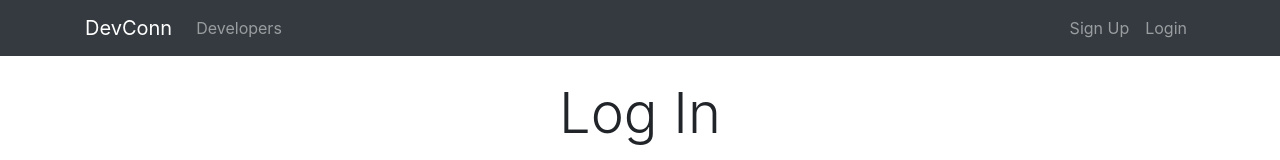
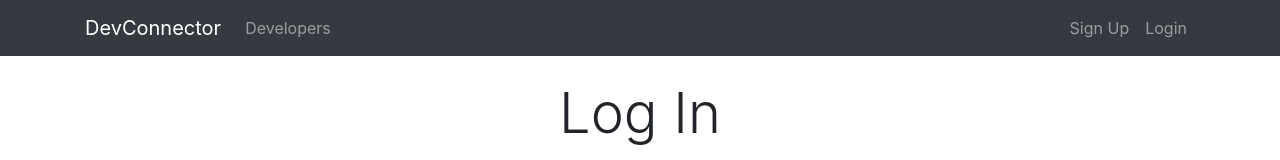
Before and after one commit to deanban/devcon-mern, a React (Create React App) app in the folder client/: page /Login in a window 1280 px wide. Shown: the top 160 px of the page. Built offline with nearby package versions, Linux system fonts and the light colour scheme.

Commit message:
logout done

```diff
--- a/client/src/App.js
+++ b/client/src/App.js
@@ -5,7 +5,7 @@
 import store from "./store";
 import jwt_decode from "jwt-decode";
 import setAuthToken from "./utils/setAuthToken";
-import { setCurrentUser } from "./actions/authActions";
+import { setCurrentUser, logoutUser } from "./actions/authActions";
 
 import Navbar from "./components/layout/Navbar";
 import Footer from "./components/layout/Footer";
@@ -20,6 +20,12 @@
   const decoded = jwt_decode(localStorage.jwtToken);
   //set user and isAuthenticated
   store.dispatch(setCurrentUser(decoded));
+  //check for expired token
+  const currentTime = Date.now() / 1000
+  if(decoded.exp < currentTime){
+    //logout user
+    store.dispatch(logoutUser())
+  }
 }
 
 class App extends Component {
--- a/client/src/actions/authActions.js
+++ b/client/src/actions/authActions.js
@@ -48,3 +48,13 @@
     payload: decoded
   };
 };
+
+//log user out
+export const logoutUser = () => dispatch => {
+  //remove token
+  localStorage.removeItem("jwtToken");
+  //remove auth header for future request
+  setAuthToken(false);
+  //set current user to empty object which will set isAuthenticated to false
+  dispatch(setCurrentUser({}));
+};
--- a/client/src/components/layout/Navbar.js
+++ b/client/src/components/layout/Navbar.js
@@ -1,13 +1,59 @@
-import React, { Component } from "react";
-import { Link } from "react-router-dom";
+import React, { Component } from 'react';
+import { Link } from 'react-router-dom';
+import PropTypes from 'prop-types';
+import { connect } from 'react-redux';
+import { logoutUser } from '../../actions/authActions';
 
-export default class Navbar extends Component {
+class Navbar extends Component {
+  _onLogoutClick = (event) => {
+    event.preventDefault();
+    this.props.logoutUser();
+  }
+
   render() {
+    const { isAuthenticated, user } = this.props.auth;
+
+    const authLinks = (
+      <ul className="navbar-nav ml-auto">
+        <li className="nav-item">
+          <a
+            href=""
+            onClick={this._onLogoutClick}
+            className="nav-link"
+          >
+            <img
+              className="rounded-circle"
+              src={user.avatar}
+              alt={user.name}
+              style={{ width: '25px', marginRight: '5px' }}
+              title="You must have a Gravatar connected to your email to display an image"
+            />{' '}
+            Logout
+          </a>
+        </li>
+      </ul>
+    );
+
+    const guestLinks = (
+      <ul className="navbar-nav ml-auto">
+        <li className="nav-item">
+          <Link className="nav-link" to="/register">
+            Sign Up
+          </Link>
+        </li>
+        <li className="nav-item">
+          <Link className="nav-link" to="/login">
+            Login
+          </Link>
+        </li>
+      </ul>
+    );
+
     return (
       <nav className="navbar navbar-expand-sm navbar-dark bg-dark mb-4">
         <div className="container">
           <Link className="navbar-brand" to="/">
-            DevConn
+            DevConnector
           </Link>
           <button
             className="navbar-toggler"
@@ -22,27 +68,26 @@
             <ul className="navbar-nav mr-auto">
               <li className="nav-item">
                 <Link className="nav-link" to="/profiles">
-                  {" "}
+                  {' '}
                   Developers
                 </Link>
               </li>
             </ul>
-
-            <ul className="navbar-nav ml-auto">
-              <li className="nav-item">
-                <Link className="nav-link" to="/register">
-                  Sign Up
-                </Link>
-              </li>
-              <li className="nav-item">
-                <Link className="nav-link" to="login">
-                  Login
-                </Link>
-              </li>
-            </ul>
+            {isAuthenticated ? authLinks : guestLinks}
           </div>
         </div>
       </nav>
     );
   }
 }
+
+Navbar.propTypes = {
+  logoutUser: PropTypes.func.isRequired,
+  auth: PropTypes.object.isRequired
+};
+
+const mapStateToProps = state => ({
+  auth: state.auth
+});
+
+export default connect(mapStateToProps, { logoutUser })(Navbar);
--- a/client/src/reducers/authReducer.js
+++ b/client/src/reducers/authReducer.js
@@ -16,10 +16,5 @@
       };
     default:
       return state;
-    // case "TEST_DISPATCH":
-    //   return {
-    //     ...state,
-    //     user: action.payload
-    //   };
   }
 }
```
